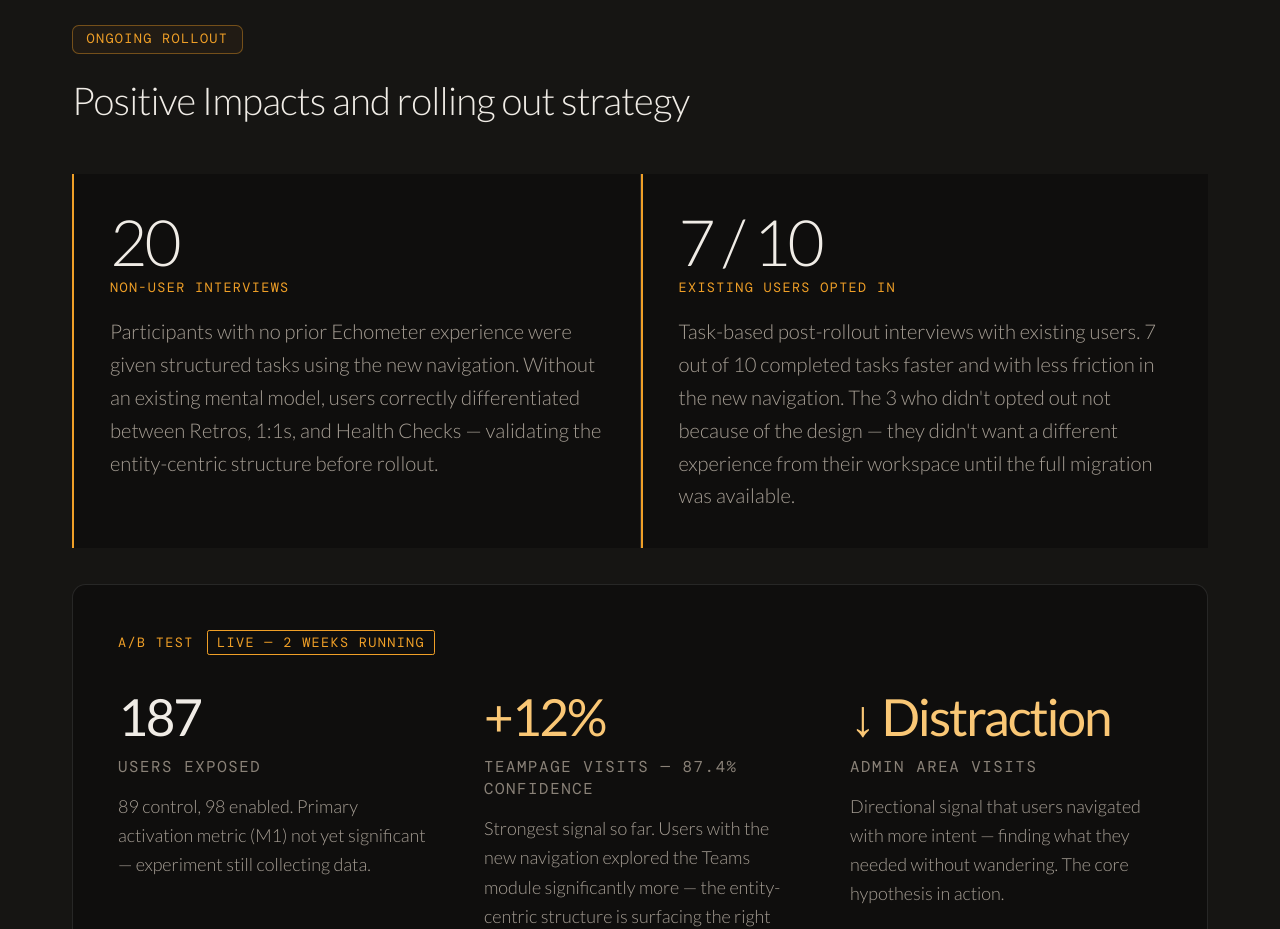
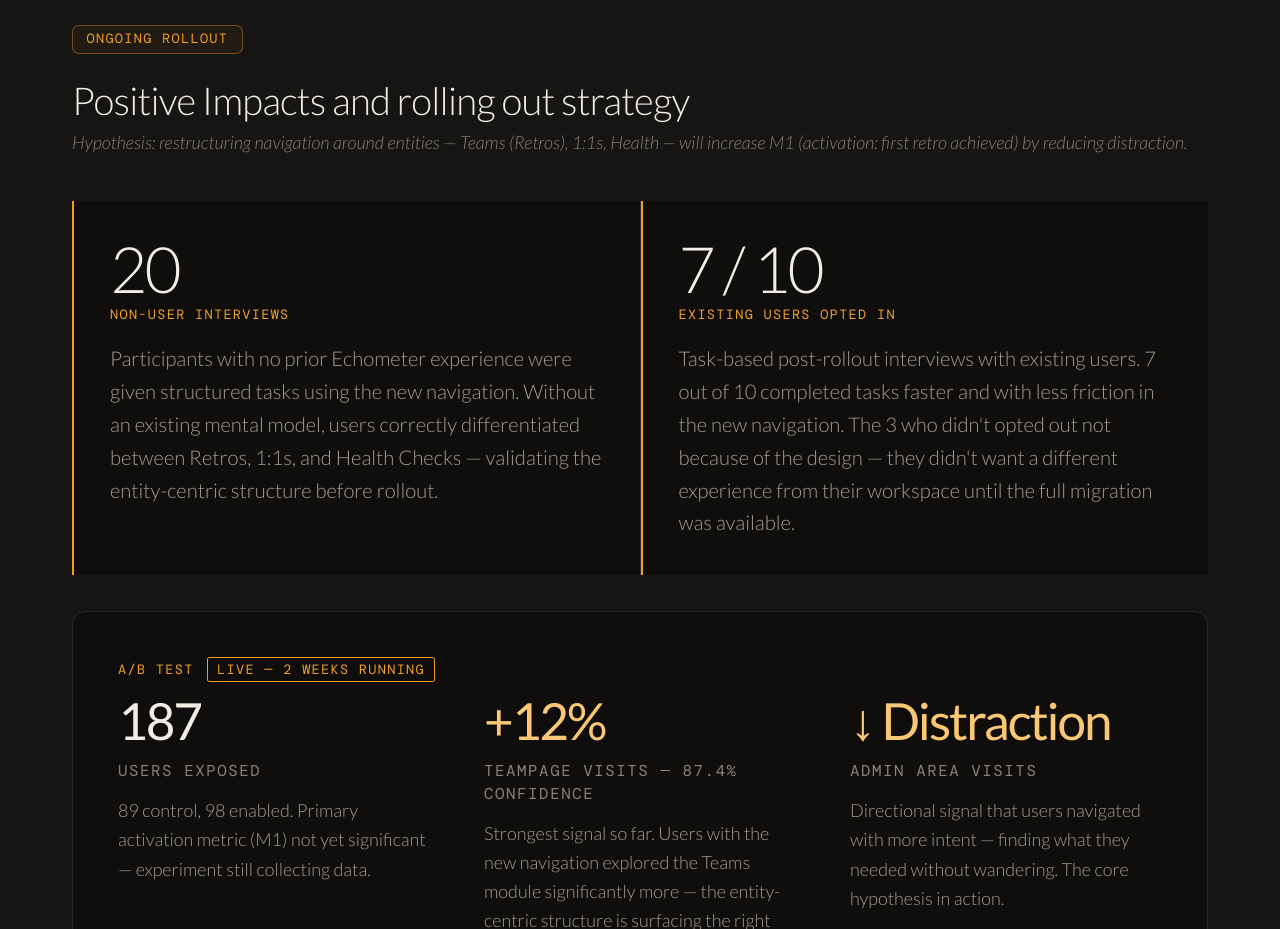
Before and after one commit to CamillaMaia/portfolio, a website: page navigation.html in a window 1280 px wide. Shown: the part 7660-8589 px from the top of the page. Drawn offline with nearby package versions, Linux system fonts and the light colour scheme; files that its build step writes are made by us from their sources.

Commit message:
Include missing hypothesis

```diff
--- a/navigation.html
+++ b/navigation.html
@@ -183,6 +183,7 @@
   <div class="mb-10">
     <div class="section-label mb-4" data-i18n="outcome-label">Ongoing Rollout</div>
     <h2 class="font-sans font-light text-primary text-fluid-h2 tracking-heading" data-i18n="outcome-headline">Validation & Rollout Strategy</h2>
+    <p class="font-sans text-base text-muted font-light italic mb-8" data-i18n="ab-hypothesis-value">Hypothesis: restructuring navigation around entities — Teams (Retros), 1:1s, Health — will increase M1 (activation: first retro achieved) by reducing distraction.</p>
   </div>
 
   <div class="grid grid-cols-1 md:grid-cols-2 gap-px bg-white/10 mb-8">
@@ -200,7 +201,7 @@
 
   <!-- A/B TEST -->
   <div class="bg-bg border border-white/10 rounded-xl p-6 md:p-10 mb-8">
-    <div class="flex items-center gap-3 mb-8">
+    <div class="flex items-center gap-3 mb-3">
       <div class="font-mono text-xs text-accent tracking-widest uppercase" data-i18n="ab-label">A/B Test</div>
       <span class="font-mono text-xs tracking-widest uppercase px-2 py-0.5 border border-accent text-accent rounded-sm" data-i18n="ab-running">Live — 2 weeks running</span>
     </div>
@@ -297,6 +298,7 @@
       /* SENIOR SIGNAL 3: business hypothesis added */
       'insights-strategy': 'This was not just a navigation problem — it was a business hypothesis. Surfacing the team health feature at the top level was a deliberate bet: if users discovered it, we believed it would drive feature adoption and increase payment conversion.',
       'insights-description': 'Echometer team health product had always taken a secondary level of priority compared to retros and 1:1s. This was fixed by taking the Workspace and Team Health Dashboard to the top level and presenting it on equal degree of importance.',
+      'ab-hypothesis-value': 'Hypothesis: restructuring navigation around entities — Teams (Retros), 1:1s, Health — will increase M1 (activation: first retro achieved) by reducing distraction.',
       'outcome-label': 'Ongoing Rollout',
       'outcome-headline': 'Positive Impacts and rolling out strategy',
       'stat1-label': 'Usability Test — qualitative',
@@ -361,6 +363,7 @@
       /* SENIOR SIGNAL 3 PT */
       'insights-strategy': 'Este não era apenas um problema de navegação — era uma hipótese de negócio. Destacar a funcionalidade de saúde do time no primeiro nível foi uma aposta deliberada: acreditávamos que, se os usuários a descobrissem, isso impulsionaria a adoção e aumentaria a conversão para planos pagos.',
       'insights-description': 'O produto de medição da saúde do time havia sempre ocupado um papel secundário em relação às retrospectivas e 1:1s. Isso foi corrigido ao elevar o Workspace e o Dashboard de Saúde do Time para o primeiro nível de navegação, apresentando-os com o mesmo grau de importância.',
+      'ab-hypothesis-value': 'Hipótese: reestruturar a navegação em torno de entidades — Times (Retros), 1:1s, Saúde — em vez de funcionalidades vai aumentar o M1 (ativação: primeiro retro concluído) ao reduzir distrações.',
       'outcome-label': 'Resultado',
       'outcome-headline': 'Impactos positivos.',
       'stat1-label': 'Teste de Usabilidade — qualitativo',
```
